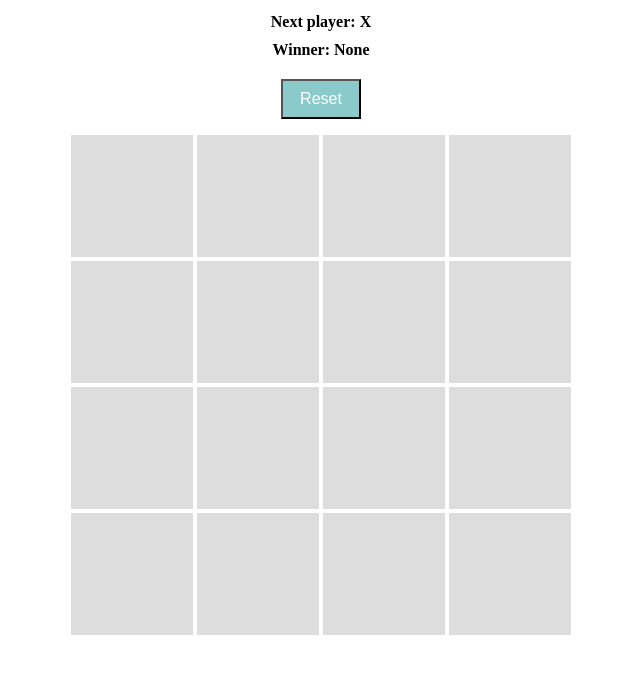
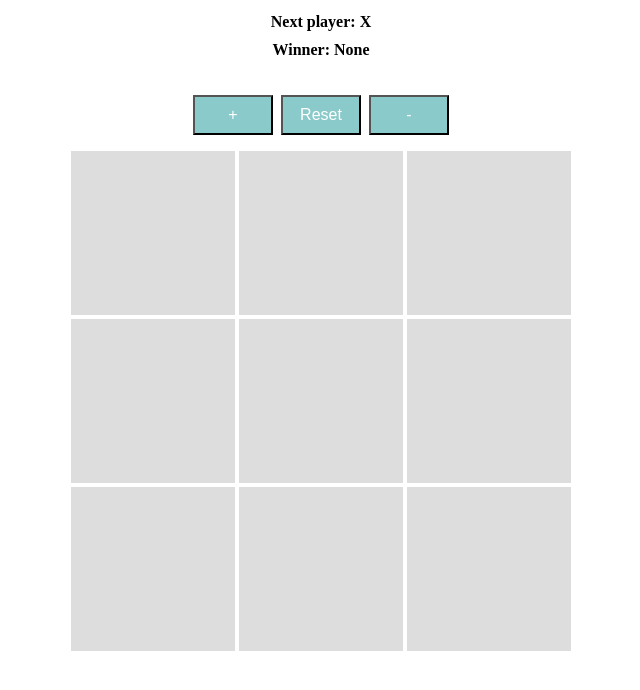
Before and after one commit to alexthedar/tic-tac-toe-endless, a React (Vite) app: page / in a window 1280 px wide. Shown: the top 690 px of the page, without its empty margins (319-959 px from the left). Built offline with nearby package versions, Linux system fonts and the light colour scheme.

Commit message:
mid dynamic sizing

```diff
--- a/src/App.tsx
+++ b/src/App.tsx
@@ -1,31 +1,16 @@
-import React, { useState } from "react";
+import React, { useEffect, useState } from "react";
 
 // CONSTANTS
-const BOARD_SIZE = 4;
-const startingBoard: Board = Array(BOARD_SIZE)
+const startingBoardSize = 3;
+const startingBoard: Board = Array(startingBoardSize)
   .fill(null)
-  .map(() => Array(BOARD_SIZE).fill(null));
+  .map(() => Array(startingBoardSize).fill(null));
 const startingPlayer = "X";
 const startingWinner = "None";
+const maxBoardSize = 10;
+const minBoardSize = 3;
 
 // Styles
-
-const squareStyle: React.CSSProperties = {
-  aspectRatio: 1,
-  backgroundColor: "#ddd",
-  display: "flex",
-  justifyContent: "center",
-  alignItems: "center",
-  fontSize: "clamp(16px, 4vw, 24px",
-  color: "white",
-};
-
-const boardStyle: React.CSSProperties = {
-  display: "grid",
-  gridTemplateColumns: `repeat(${BOARD_SIZE}, 1fr)`,
-  gap: "4px",
-  width: "min(90vw, 500px",
-};
 
 const containerStyle = {
   display: "flex",
@@ -54,8 +39,36 @@ type Player = "X" | "O" | null | "--";
 type Winner = Exclude<Player, null | "--"> | "Draw" | "None";
 type Board = Player[][];
 
-function getWinner(board: Board): Winner {
-  for (let row = 0; row < BOARD_SIZE; row++) {
+function getBoardStyle(boardSize: number): React.CSSProperties {
+  return {
+    display: "grid",
+    gridTemplateColumns: `repeat(${boardSize}, 1fr)`,
+    gap: "4px",
+    width: "min(90vw, 500px)",
+  };
+}
+
+function getSquareStyle(boardSize: number): React.CSSProperties {
+  const fontSize = Math.max(12, Math.floor(160 / boardSize));
+  return {
+    aspectRatio: "1",
+    backgroundColor: "#ddd",
+    fontSize: `${fontSize}px`,
+    display: "flex",
+    alignItems: "center",
+    justifyContent: "center",
+    color: "white",
+  };
+}
+
+function getWinner({
+  board,
+  boardSize,
+}: {
+  board: Board;
+  boardSize: number;
+}): Winner {
+  for (let row = 0; row < boardSize; row++) {
     const firstRowCell = board[row][0];
     if (
       firstRowCell !== null &&
@@ -65,7 +78,7 @@ function getWinner(board: Board): Winner {
       return firstRowCell;
   }
 
-  for (let col = 0; col < BOARD_SIZE; col++) {
+  for (let col = 0; col < boardSize; col++) {
     const firstColCell = board[0][col];
     if (
       firstColCell !== null &&
@@ -83,13 +96,13 @@ function getWinner(board: Board): Winner {
     return board[0][0];
   }
   if (
-    board[0][BOARD_SIZE - 1] !== null &&
-    board[0][BOARD_SIZE - 1] !== "--" &&
+    board[0][boardSize - 1] !== null &&
+    board[0][boardSize - 1] !== "--" &&
     board.every(
-      (row, col) => row[BOARD_SIZE - 1 - col] === board[0][BOARD_SIZE - 1]
+      (row, col) => row[boardSize - 1 - col] === board[0][boardSize - 1]
     )
   ) {
-    return board[0][BOARD_SIZE - 1];
+    return board[0][boardSize - 1];
   }
 
   return "None";
@@ -117,6 +130,13 @@ function Board() {
   const [board, setBoard] = useState<Player[][]>(startingBoard);
   const [isPlayer, setPlayer] = useState<Player>(startingPlayer);
   const [isWinner, setWinner] = useState<Winner>(startingWinner);
+  const [boardSize, setBoardSize] = useState(startingBoardSize);
+
+  useEffect(() => {
+    setBoard(
+      Array.from({ length: boardSize }, () => Array(boardSize).fill(null))
+    );
+  }, [boardSize]);
 
   const handleClick = (row: number, col: number) => {
     if (board[row][col] || isWinner !== "None") return;
@@ -126,7 +146,7 @@ function Board() {
     newBoard[row][col] = isPlayer;
     setBoard(newBoard);
     setPlayer(isPlayer === "O" ? "X" : "O");
-    const winner: Winner = getWinner(newBoard);
+    const winner: Winner = getWinner({ board: newBoard, boardSize });
     setWinner(winner);
   };
 
@@ -134,6 +154,16 @@ function Board() {
     setBoard(startingBoard);
     setPlayer(startingPlayer);
     setWinner(startingWinner);
+  };
+
+  const handleIncreaseBoard = () => {
+    setBoardSize((prev) => Math.min(prev + 1, maxBoardSize));
+    setBoard(
+      Array.from({ length: boardSize }, () => Array(boardSize).fill(null))
+    );
+  };
+  const handleDecreaseBoard = () => {
+    setBoardSize((prev) => Math.max(prev - 1, minBoardSize));
   };
 
   return (
@@ -144,17 +174,32 @@ function Board() {
       <div id="winnerArea" className="winner" style={instructionsStyle}>
         Winner: <span>{isWinner}</span>
       </div>
-      <button style={buttonStyle} onClick={handleReset}>
-        Reset
-      </button>
-      <div style={boardStyle}>
+      <div
+        style={{
+          display: "flex",
+          alignItems: "center",
+          gap: "8px",
+          marginTop: "16px",
+        }}
+      >
+        <button style={buttonStyle} onClick={handleIncreaseBoard}>
+          +
+        </button>
+        <button style={buttonStyle} onClick={handleReset}>
+          Reset
+        </button>
+        <button style={buttonStyle} onClick={handleDecreaseBoard}>
+          -
+        </button>
+      </div>
+      <div style={getBoardStyle(boardSize)}>
         {board.flatMap((row, rowI) =>
           row.map((col, colI) => (
             <Square
               key={`${rowI}-${colI}`}
               value={col}
               onClick={() => handleClick(rowI, colI)}
-              style={squareStyle}
+              style={getSquareStyle(boardSize)}
             />
           ))
         )}
@@ -172,13 +217,3 @@ export default function App() {
     </div>
   );
 }
-
-// {Array.from({ length: BOARD_SIZE }, (_, row) => (
-//   <div key={row} className="board-row" style={rowStyle}>
-//     {Array.from({ length: BOARD_SIZE }, (_, col) => (
-//       <Square
-//         key={col}
-//         value={board[row][col]}
-//         onClick={() => handleClick(row, col)}
-//       />
-//     ))}
```
